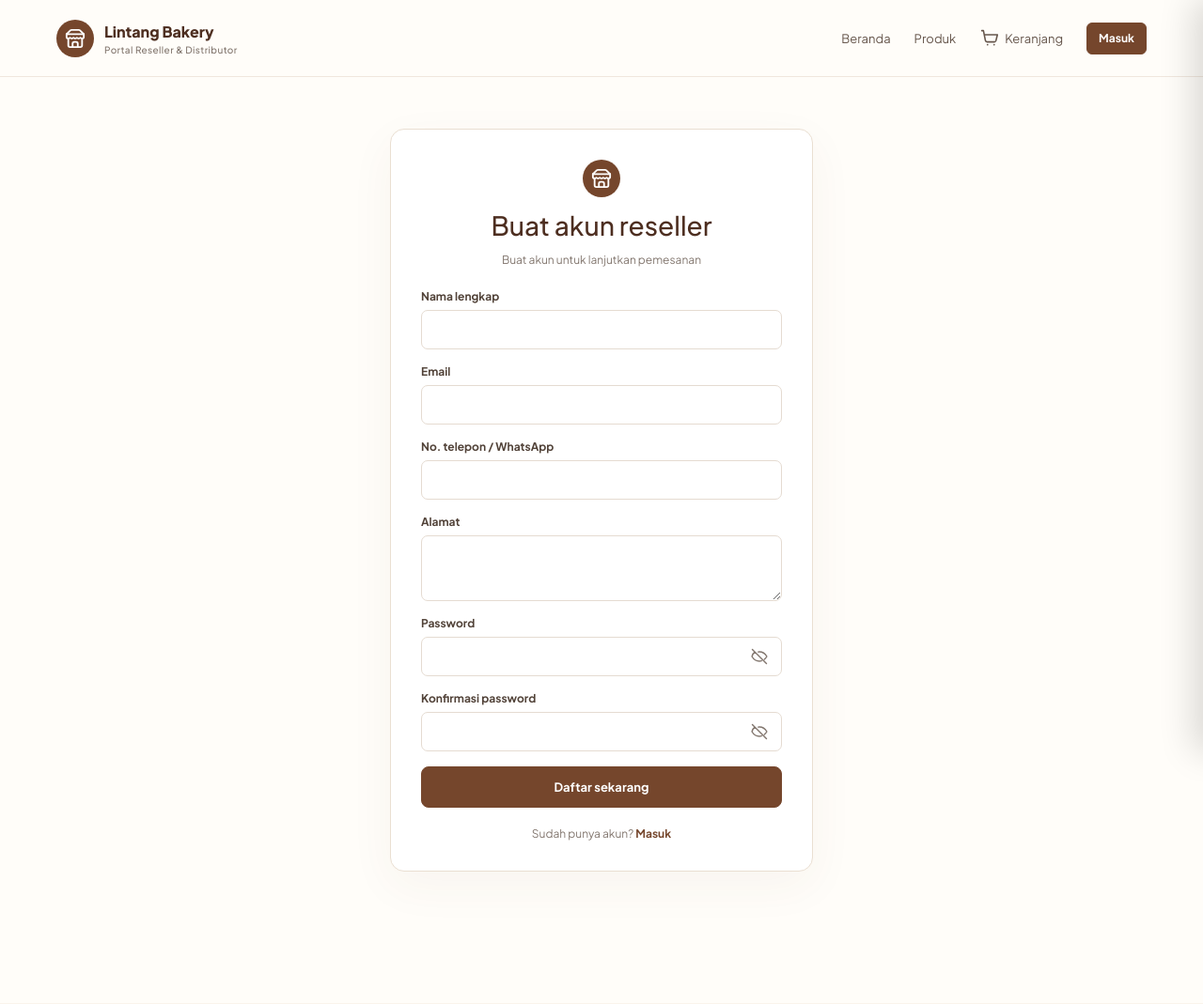
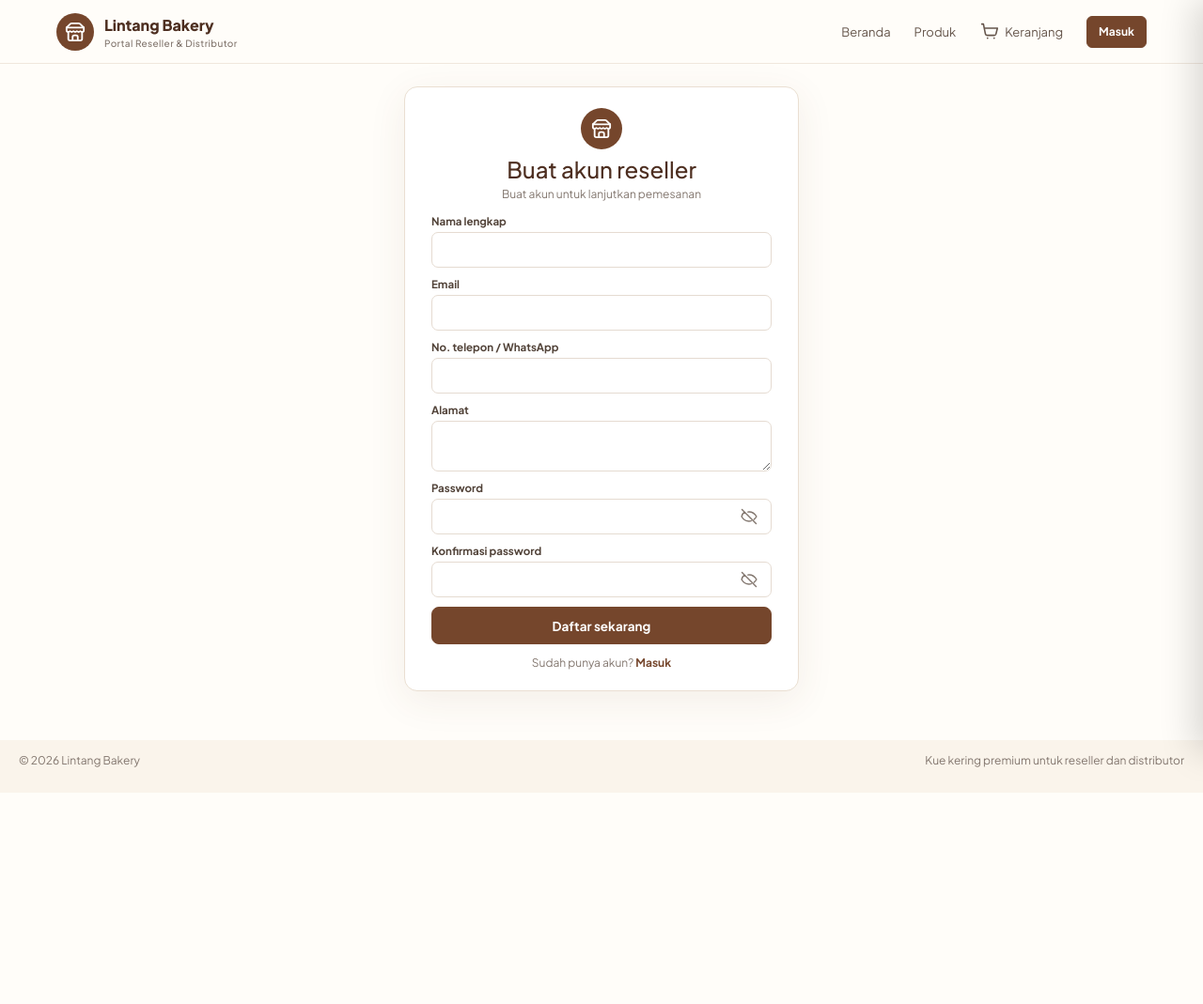
Before and after one commit to lilalr/LintangBakeryWebsite, a Laravel app: page /daftar in a window 1280 px wide. Shown: the top 1069 px of the page at 94% size. After the commit the page ends 844 px from the top, so only its background shows below. Run offline with Laravel 12, Linux system fonts and the light colour scheme; style sheets or scripts are compiled from the project's sources.

Commit message:
style(auth): match register card size and styling with login page while preserving scrolling

```diff
--- a/resources/css/app.css
+++ b/resources/css/app.css
@@ -928,15 +928,25 @@ input:disabled {
     box-shadow: 0 15px 50px #62452b0c;
 }
 
+body.auth-page-login,
+body.auth-page-register {
+    min-height: 100vh;
+    display: flex;
+    flex-direction: column;
+}
+
 body.auth-page-login {
     height: 100vh;
     height: 100dvh;
     overflow: hidden;
-    display: flex;
-    flex-direction: column;
-}
-
-body.auth-page-login .store-header {
+}
+
+body.auth-page-register {
+    overflow-y: auto;
+}
+
+body.auth-page-login .store-header,
+body.auth-page-register .store-header {
     flex-shrink: 0;
     min-height: 68px;
 }
@@ -952,6 +962,16 @@ body.auth-page-login main.container {
     min-height: 0;
 }
 
+body.auth-page-register main.container {
+    flex: 1;
+    display: flex;
+    align-items: flex-start;
+    justify-content: center;
+    padding: 0;
+    margin: 0 auto;
+    width: 100%;
+}
+
 body.auth-page-login .auth-wrap {
     min-height: auto;
     padding: 0;
@@ -962,48 +982,74 @@ body.auth-page-login .auth-wrap {
     justify-content: center;
 }
 
-body.auth-page-login .auth-card {
+body.auth-page-register .auth-wrap {
+    min-height: auto;
+    padding: 24px 0 28px;
+    margin: 0;
+    width: 100%;
+    display: flex;
+    align-items: center;
+    justify-content: center;
+}
+
+body.auth-page-login .auth-card,
+body.auth-page-register .auth-card {
     width: min(420px, calc(100% - 32px));
     padding: 22px 28px;
     border-radius: 14px;
     box-shadow: 0 10px 40px rgba(98, 69, 43, 0.08);
 }
 
-body.auth-page-login .auth-heading {
+body.auth-page-login .auth-heading,
+body.auth-page-register .auth-heading {
     margin-bottom: 14px;
 }
 
-body.auth-page-login .auth-heading .brand-mark {
+body.auth-page-login .auth-heading .brand-mark,
+body.auth-page-register .auth-heading .brand-mark {
     margin-bottom: 6px;
     width: 44px;
     height: 44px;
 }
 
-body.auth-page-login .auth-heading h1 {
+body.auth-page-login .auth-heading h1,
+body.auth-page-register .auth-heading h1 {
     font-size: 24px;
 }
 
-body.auth-page-login .auth-heading p {
+body.auth-page-login .auth-heading p,
+body.auth-page-register .auth-heading p {
     margin: 4px 0 0;
     font-size: 12px;
 }
 
-body.auth-page-login .stack-form {
+body.auth-page-login .stack-form,
+body.auth-page-register .stack-form {
     gap: 10px;
 }
 
-body.auth-page-login .stack-form label {
+body.auth-page-login .stack-form label,
+body.auth-page-register .stack-form label {
     gap: 4px;
     font-size: 11.5px;
 }
 
-body.auth-page-login .stack-form input {
+body.auth-page-login .stack-form input,
+body.auth-page-register .stack-form input {
     padding: 8px 12px;
     font-size: 13px;
     min-height: 38px;
 }
 
-body.auth-page-login .button-full {
+body.auth-page-register .stack-form textarea {
+    padding: 8px 12px;
+    font-size: 13px;
+    min-height: 54px;
+    resize: vertical;
+}
+
+body.auth-page-login .button-full,
+body.auth-page-register .button-full {
     padding: 9px 16px;
     font-size: 13.5px;
     min-height: 40px;
@@ -1016,13 +1062,20 @@ body.auth-page-login .demo-box {
     line-height: 1.55;
 }
 
-body.auth-page-login .auth-switch {
+body.auth-page-login .auth-switch,
+body.auth-page-register .auth-switch {
     margin-top: 12px;
     font-size: 12px;
 }
 
 body.auth-page-login .store-footer {
     display: none !important;
+}
+
+body.auth-page-register .store-footer {
+    margin-top: 24px;
+    min-height: 56px;
+    padding: 14px 20px;
 }
 
 @media (max-height: 540px) {
--- a/resources/views/auth/register.blade.php
+++ b/resources/views/auth/register.blade.php
@@ -1,6 +1,7 @@
 @extends('layouts.store')
 
 @section('title', 'Daftar · Lintang Bakery')
+@section('body_class', 'auth-page-register')
 
 @section('content')
 <section class="auth-wrap">
@@ -17,7 +18,7 @@
             <label>Nama lengkap<input name="name" value="{{ old('name') }}" required maxlength="120"></label>
             <label>Email<input type="email" name="email" value="{{ old('email') }}" required autocomplete="email" autocapitalize="none" spellcheck="false" inputmode="email" oninput="this.value = this.value.toLowerCase()"></label>
             <label>No. telepon / WhatsApp<input type="tel" name="phone" value="{{ old('phone') }}" required maxlength="15" pattern="[0-9]{10,15}" inputmode="numeric" title="Nomor telepon 10-15 digit angka" oninput="this.value = this.value.replace(/[^0-9]/g, '').slice(0, 15)"></label>
-            <label>Alamat<textarea name="address" rows="3" required>{{ old('address') }}</textarea></label>
+            <label>Alamat<textarea name="address" rows="2" required>{{ old('address') }}</textarea></label>
             <label>Password
                 <span class="password-field" data-password-field>
                     <input type="password" name="password" required minlength="8" autocomplete="new-password">
```
